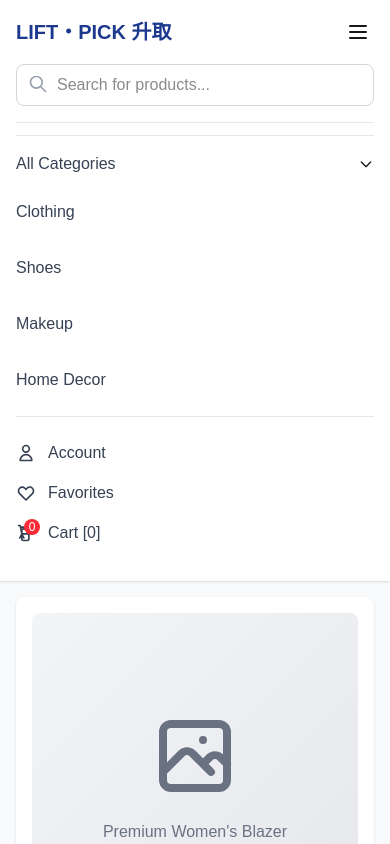
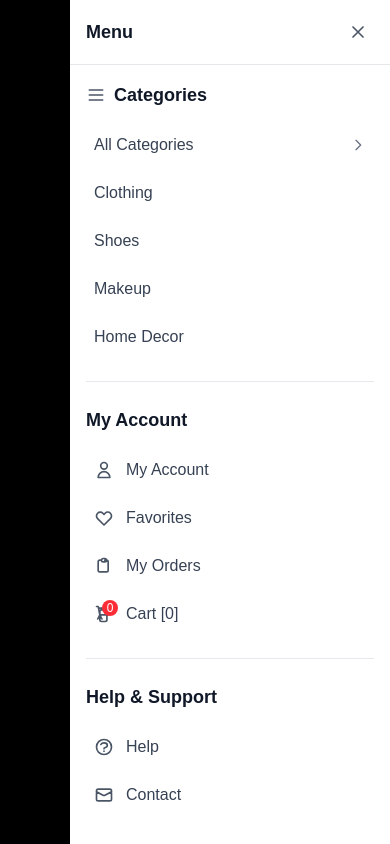
Before and after one commit to sabo64053-pixel/l-ftproje, a Next.js app: page /product/1 in a window 390 px wide. Both pictures are taken after a click on the element 358 px from the left and 32 px from the top of the page. Shown: the top 844 px of the page. Built offline with nearby package versions, Linux system fonts and the light colour scheme.

Commit message:
Update mobile menu to slide from right side with backdrop overlay

```diff
--- a/pages/product/[id].js
+++ b/pages/product/[id].js
@@ -168,42 +168,108 @@ const ProductDetail = () => {
 
             {/* Mobile Menu */}
             {isMobileMenuOpen && (
-              <div className="md:hidden bg-white border-t border-gray-200 py-4">
-                <div className="flex flex-col space-y-4">
-                  <div className="flex items-center justify-between">
-                    <span className="text-gray-700 font-medium">All Categories</span>
-                    <svg className="w-4 h-4" fill="none" stroke="currentColor" viewBox="0 0 24 24">
-                      <path strokeLinecap="round" strokeLinejoin="round" strokeWidth={2} d="M19 9l-7 7-7-7" />
+              <div className="md:hidden fixed inset-0 z-50">
+                {/* Backdrop */}
+                <div
+                  className="absolute inset-0 bg-black bg-opacity-50"
+                  onClick={() => setIsMobileMenuOpen(false)}
+                />
+
+                {/* Menu Panel */}
+                <div className="absolute right-0 top-0 h-full w-80 bg-white shadow-lg transform transition-transform duration-300 ease-in-out">
+                  <div className="flex flex-col h-full">
+                    {/* Header */}
+                    <div className="flex items-center justify-between p-4 border-b border-gray-200">
+                      <h2 className="text-lg font-semibold text-gray-900">Menu</h2>
+                      <div
+                        onClick={() => setIsMobileMenuOpen(false)}
+                        className="w-8 h-8 flex items-center justify-center cursor-pointer hover:bg-gray-100 rounded-lg"
+                      >
+                        <svg className="w-5 h-5 text-gray-600" fill="none" stroke="currentColor" viewBox="0 0 24 24">
+                          <path strokeLinecap="round" strokeLinejoin="round" strokeWidth={2} d="M6 18L18 6M6 6l12 12" />
                         </svg>
                       </div>
-                  <Link href="/category" className="text-gray-700 py-2">Clothing</Link>
-                  <Link href="/category" className="text-gray-700 py-2">Shoes</Link>
-                  <Link href="/category" className="text-gray-700 py-2">Makeup</Link>
-                  <Link href="/category" className="text-gray-700 py-2">Home Decor</Link>
+                    </div>
 
-                  {/* Mobile User Actions */}
-                  <div className="border-t border-gray-200 pt-4">
-                    <Link href="/profile" className="flex items-center text-gray-700 py-2">
-                      <svg className="w-5 h-5 mr-3" fill="none" stroke="currentColor" viewBox="0 0 24 24">
+                    {/* Menu Content */}
+                    <div className="flex-1 overflow-y-auto p-4">
+                      <div className="space-y-6">
+                        {/* Categories */}
+                        <div>
+                          <div className="flex items-center space-x-2 mb-4">
+                            <svg className="w-5 h-5 text-gray-600" fill="none" stroke="currentColor" viewBox="0 0 24 24">
+                              <path strokeLinecap="round" strokeLinejoin="round" strokeWidth={2} d="M4 6h16M4 12h16M4 18h16" />
+                            </svg>
+                            <h3 className="text-lg font-semibold text-gray-900">Categories</h3>
+                          </div>
+                          <div className="space-y-2">
+                            <div className="flex items-center justify-between py-2 cursor-pointer hover:bg-gray-50 rounded-lg px-2">
+                              <span className="text-gray-700">All Categories</span>
+                              <svg className="w-4 h-4 text-gray-500" fill="none" stroke="currentColor" viewBox="0 0 24 24">
+                                <path strokeLinecap="round" strokeLinejoin="round" strokeWidth={2} d="M9 5l7 7-7 7" />
+                              </svg>
+                            </div>
+                            <Link href="/category" className="block py-2 text-gray-700 hover:bg-gray-50 rounded-lg px-2">Clothing</Link>
+                            <Link href="/category" className="block py-2 text-gray-700 hover:bg-gray-50 rounded-lg px-2">Shoes</Link>
+                            <Link href="/category" className="block py-2 text-gray-700 hover:bg-gray-50 rounded-lg px-2">Makeup</Link>
+                            <Link href="/category" className="block py-2 text-gray-700 hover:bg-gray-50 rounded-lg px-2">Home Decor</Link>
+                          </div>
+                        </div>
+
+                        {/* User Actions */}
+                        <div className="border-t border-gray-200 pt-6">
+                          <h3 className="text-lg font-semibold text-gray-900 mb-4">My Account</h3>
+                          <div className="space-y-2">
+                            <Link href="/profile" className="flex items-center text-gray-700 py-2 hover:bg-gray-50 rounded-lg px-2">
+                              <svg className="w-5 h-5 mr-3 text-gray-600" fill="none" stroke="currentColor" viewBox="0 0 24 24">
                                 <path strokeLinecap="round" strokeLinejoin="round" strokeWidth={2} d="M16 7a4 4 0 11-8 0 4 4 0 018 0zM12 14a7 7 0 00-7 7h14a7 7 0 00-7-7z" />
                               </svg>
-                      Account
+                              My Account
                             </Link>
-                    <Link href="/favorites" className="flex items-center text-gray-700 py-2">
-                      <svg className="w-5 h-5 mr-3" fill="none" stroke="currentColor" viewBox="0 0 24 24">
+                            <Link href="/favorites" className="flex items-center text-gray-700 py-2 hover:bg-gray-50 rounded-lg px-2">
+                              <svg className="w-5 h-5 mr-3 text-gray-600" fill="none" stroke="currentColor" viewBox="0 0 24 24">
                                 <path strokeLinecap="round" strokeLinejoin="round" strokeWidth={2} d="M4.318 6.318a4.5 4.5 0 000 6.364L12 20.364l7.682-7.682a4.5 4.5 0 00-6.364-6.364L12 7.636l-1.318-1.318a4.5 4.5 0 00-6.364 0z" />
                               </svg>
                               Favorites
                             </Link>
-                    <Link href="/cart" className="flex items-center text-gray-700 py-2">
+                            <Link href="/orders" className="flex items-center text-gray-700 py-2 hover:bg-gray-50 rounded-lg px-2">
+                              <svg className="w-5 h-5 mr-3 text-gray-600" fill="none" stroke="currentColor" viewBox="0 0 24 24">
+                                <path strokeLinecap="round" strokeLinejoin="round" strokeWidth={2} d="M9 5H7a2 2 0 00-2 2v10a2 2 0 002 2h8a2 2 0 002-2V7a2 2 0 00-2-2h-2M9 5a2 2 0 002 2h2a2 2 0 002-2M9 5a2 2 0 012-2h2a2 2 0 012 2" />
+                              </svg>
+                              My Orders
+                            </Link>
+                            <Link href="/cart" className="flex items-center text-gray-700 py-2 hover:bg-gray-50 rounded-lg px-2">
                               <div className="relative mr-3">
-                        <svg className="w-5 h-5" fill="none" stroke="currentColor" viewBox="0 0 24 24">
+                                <svg className="w-5 h-5 text-gray-600" fill="none" stroke="currentColor" viewBox="0 0 24 24">
                                   <path strokeLinecap="round" strokeLinejoin="round" strokeWidth={2} d="M3 3h2l.4 2M7 13h10l4-8H5.4m0 0L7 13m0 0l-2.5 5M7 13l2.5 5m6-5v6a2 2 0 01-2 2H9a2 2 0 01-2-2v-6m8 0V9a2 2 0 00-2-2H9a2 2 0 00-2 2v4.01" />
                                 </svg>
                                 <span className="absolute -top-1 -right-1 bg-red-500 text-white text-xs rounded-full w-4 h-4 flex items-center justify-center">0</span>
                               </div>
                               Cart [0]
                             </Link>
+                          </div>
+                        </div>
+
+                        {/* Help & Support */}
+                        <div className="border-t border-gray-200 pt-6">
+                          <h3 className="text-lg font-semibold text-gray-900 mb-4">Help & Support</h3>
+                          <div className="space-y-2">
+                            <Link href="/help" className="flex items-center text-gray-700 py-2 hover:bg-gray-50 rounded-lg px-2">
+                              <svg className="w-5 h-5 mr-3 text-gray-600" fill="none" stroke="currentColor" viewBox="0 0 24 24">
+                                <path strokeLinecap="round" strokeLinejoin="round" strokeWidth={2} d="M8.228 9c.549-1.165 2.03-2 3.772-2 2.21 0 4 1.343 4 3 0 1.4-1.278 2.575-3.006 2.907-.542.104-.994.54-.994 1.093m0 3h.01M21 12a9 9 0 11-18 0 9 9 0 0118 0z" />
+                              </svg>
+                              Help
+                            </Link>
+                            <Link href="/contact" className="flex items-center text-gray-700 py-2 hover:bg-gray-50 rounded-lg px-2">
+                              <svg className="w-5 h-5 mr-3 text-gray-600" fill="none" stroke="currentColor" viewBox="0 0 24 24">
+                                <path strokeLinecap="round" strokeLinejoin="round" strokeWidth={2} d="M3 8l7.89 4.26a2 2 0 002.22 0L21 8M5 19h14a2 2 0 002-2V7a2 2 0 00-2-2H5a2 2 0 00-2 2v10a2 2 0 002 2z" />
+                              </svg>
+                              Contact
+                            </Link>
+                          </div>
+                        </div>
+                      </div>
+                    </div>
                   </div>
                 </div>
               </div>
```
Lines whose indentation alone changed are shown as unchanged.
